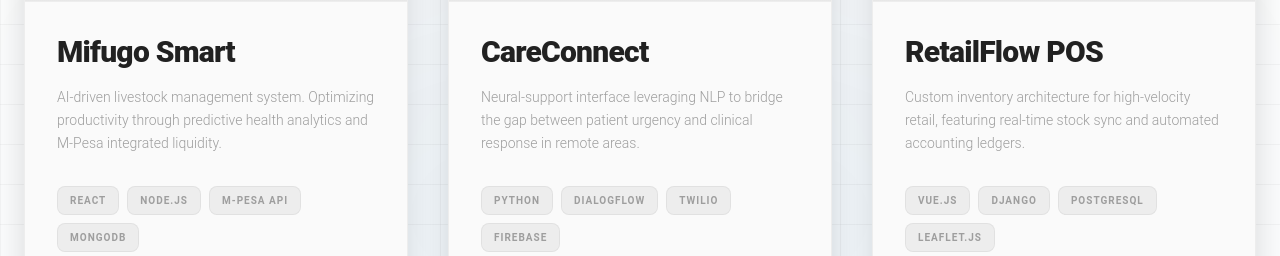
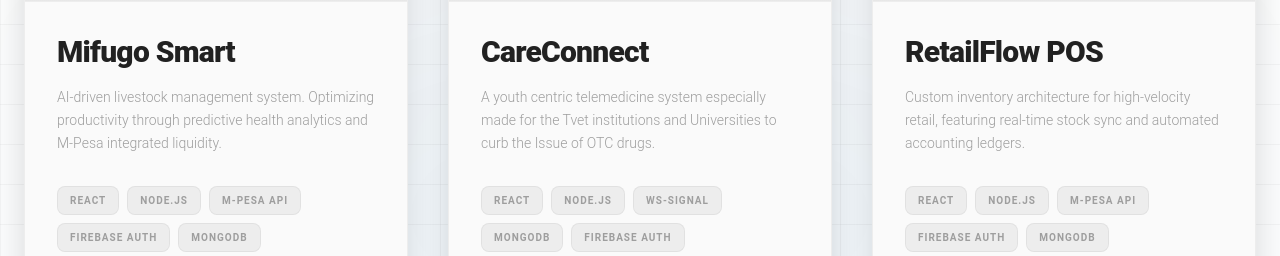
Before and after one commit to BeshKali/CodeWorldTech, a React (Vite) app in the folder client/: page /projects in a window 1280 px wide. Shown: the part 696-952 px from the top of the page. Built offline with nearby package versions, Linux system fonts and the light colour scheme; grey boxes are pictures that could not be loaded.

Commit message:
Updated minor ontent issues

```diff
--- a/client/src/pages/Projects.jsx
+++ b/client/src/pages/Projects.jsx
@@ -34,7 +34,7 @@
     title: "Mifugo Smart",
     id: "SYS_AGRI_001",
     desc: "AI-driven livestock management system. Optimizing productivity through predictive health analytics and M-Pesa integrated liquidity.",
-    stack: ["React", "Node.js", "M-Pesa API", "MongoDB"],
+    stack: ["React", "Node.js", "M-Pesa API", "Firebase Auth", "MongoDB"],
     imageUrl: "https://images.unsplash.com/photo-1522199755839-a2bacb67c546?auto=format&fit=crop&w=800&q=80",
     liveLink: "https://mifugosmart.vercel.app/",
     repoLink: "#",
@@ -44,8 +44,8 @@
   {
     title: "CareConnect",
     id: "SYS_HEALTH_002",
-    desc: "Neural-support interface leveraging NLP to bridge the gap between patient urgency and clinical response in remote areas.",
-    stack: ["Python", "Dialogflow", "Twilio", "Firebase"],
+    desc: "A youth centric telemedicine system especially made for the Tvet institutions and Universities to curb the Issue of OTC drugs.",
+    stack: ["React", "Node.js", "ws-signal", "MongoDB", "Firebase Auth"],
     imageUrl: "https://images.unsplash.com/photo-1584515933487-779824d29309?auto=format&fit=crop&w=800&q=80",
     liveLink: "https://care-connect-sage.vercel.app/",
     repoLink: "#",
@@ -56,7 +56,7 @@
     title: "RetailFlow POS",
     id: "SYS_BIZ_003",
     desc: "Custom inventory architecture for high-velocity retail, featuring real-time stock sync and automated accounting ledgers.",
-    stack: ["Vue.js", "Django", "PostgreSQL", "Leaflet.js"],
+    stack: ["React", "Node.js", "M-Pesa API", "Firebase Auth", "MongoDB"],
     imageUrl: "https://images.unsplash.com/photo-1556742044-3c52d6e88c62?auto=format&fit=crop&w=800&q=80",
     liveLink: "#",
     repoLink: "#",
```
